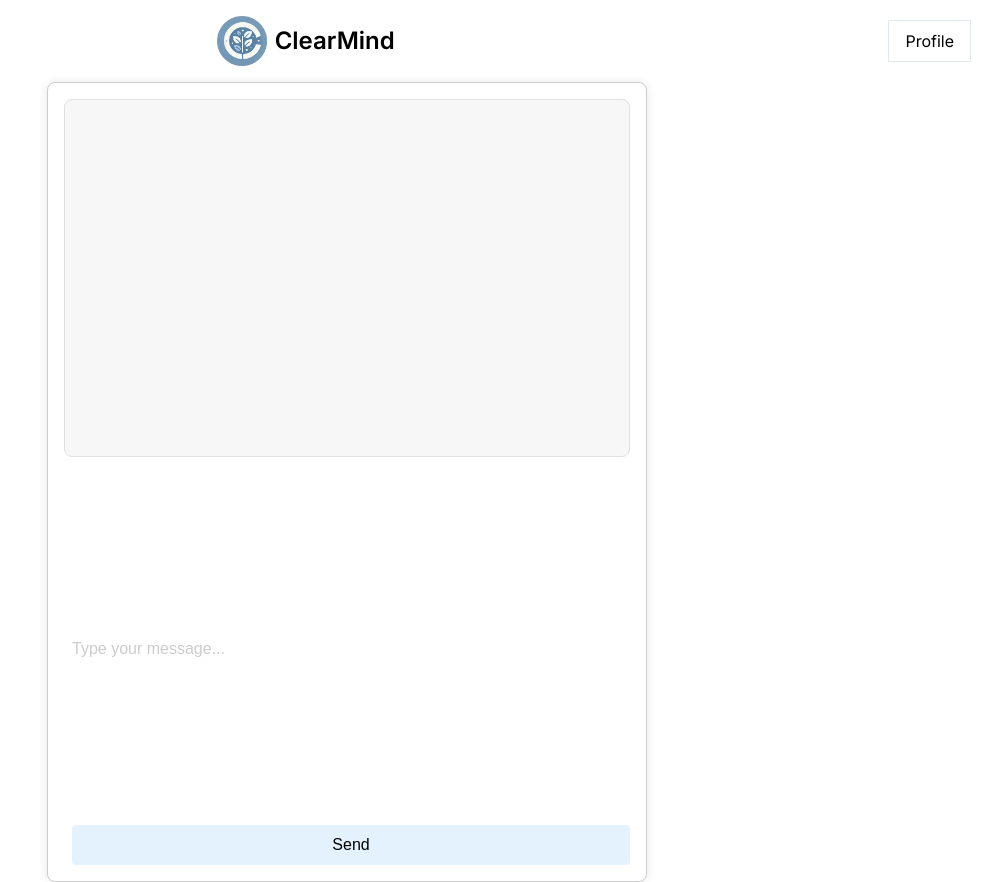
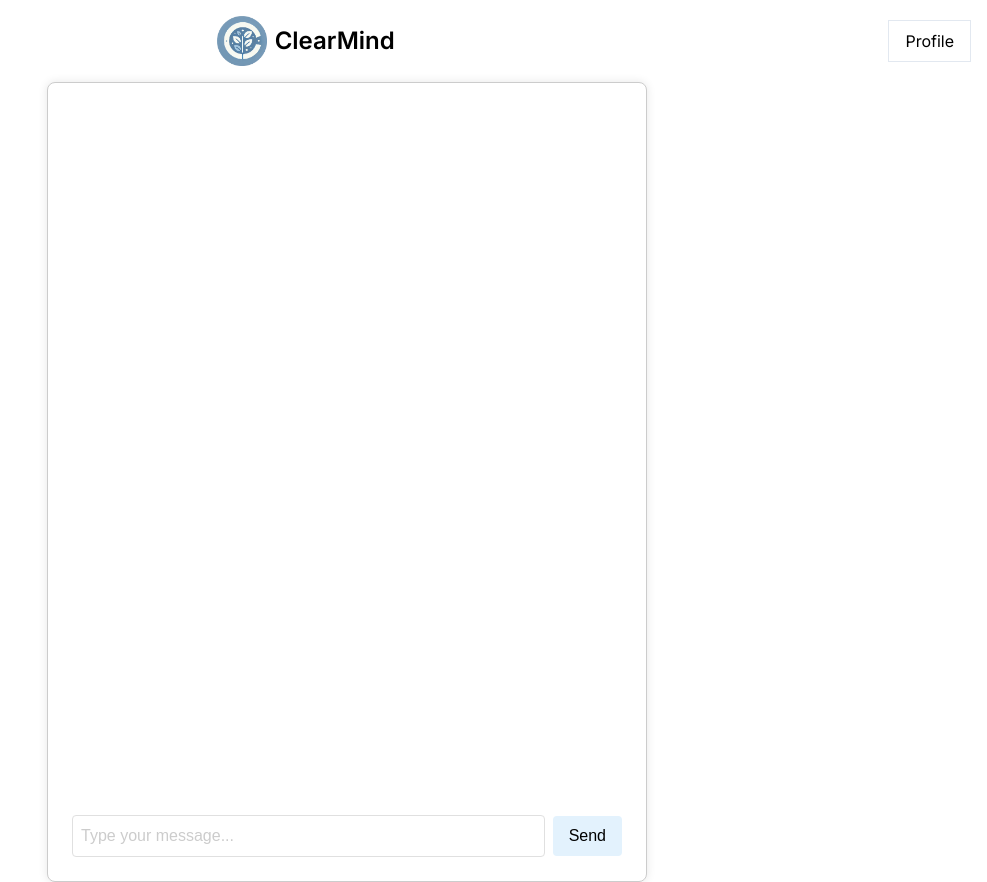
Before and after one commit to TheVilfer/clearMindMirror, a Next.js app in the folder frontend/: page /chat in a window 1280 px wide. Shown: the whole page, without its empty margins (293-1280 px from the left). Built offline with nearby package versions, Linux system fonts and the light colour scheme.

Commit message:
changed css not final

```diff
--- a/frontend/components/Chat.js
+++ b/frontend/components/Chat.js
@@ -1,4 +1,4 @@
-'use client'
+'use client';
 // components/Chat.js
 import { useState } from 'react';
 import styles from './Chat.module.css';
@@ -36,6 +36,7 @@ export default function Chat() {
           </div>
         ))}
       </div>
+      <div className={styles.inputContainer}>
         <input
           type="text"
           value={input}
@@ -46,5 +47,6 @@ export default function Chat() {
         />
         <button onClick={sendMessage} className={styles.button}>Send</button>
       </div>
+    </div>
   );
 }
--- a/frontend/components/Chat.module.css
+++ b/frontend/components/Chat.module.css
@@ -1,56 +1,3 @@
-/* components/Chat.module.css */
-.chatContainer {
-    display: flex;
-    flex-direction: column;
-    height: 100vh;
-    max-width: 600px;
-    margin: 0 auto;
-    border: 1px solid #ccc;
-    border-radius: 8px;
-    padding: 16px;
-    box-shadow: 0 0 10px rgba(0, 0, 0, 0.1);
-    color: bla;
-  }
-
-  .messages {
-    flex: 1;
-    overflow-y: auto;
-    margin-bottom: 16px;
-  }
-
-  .userMessage {
-    background-color: #e0f7fa;
-    align-self: flex-end;
-    padding: 8px 12px;
-    border-radius: 8px;
-    margin-bottom: 8px;
-  }
-
-  .botMessage {
-    background-color: #f1f8e9;
-    align-self: flex-start;
-    padding: 8px 12px;
-    border-radius: 8px;
-    margin-bottom: 8px;
-  }
-
-  .input {
-    width: calc(100% - 72px);
-    padding: 8px;
-    margin-right: 8px;
-    border: 1px solid #ccc;
-    border-radius: 4px;
-  }
-
-  .button {
-    padding: 8px 16px;
-    background-color: #007bff;
-    color: white;
-    border: none;
-    border-radius: 4px;
-    cursor: pointer;
-  }
-
 .chatContainer {
   display: flex;
   flex-direction: column;
@@ -60,6 +7,9 @@
   padding: 16px;
   background-color: #ffffff; /* White background */
   font-family: Arial, sans-serif;
+  border: 1px solid #ccc;
+  border-radius: 8px;
+  box-shadow: 0 0 10px rgba(0, 0, 0, 0.1);
 }
 
 .messages {
@@ -67,64 +17,53 @@
   overflow-y: auto;
   margin-bottom: 16px;
   padding: 10px;
-    border: 1px solid #e0e0e0;
-    border-radius: 8px;
-    background-color: #f7f7f7; /* Light grey background for messages area */
+  background-color: transparent; /* Transparent background */
+  border: none; /* No borders */
 }
 
 .message {
   display: flex;
   align-items: center;
+  justify-content: flex-end; /* Align messages to the right */
   margin-bottom: 12px;
 }
 
-  .message .avatar {
-    width: 40px;
-    height: 40px;
-    border-radius: 50%;
-    background-color: #cccccc;
-    margin-right: 12px;
+.userMessage, .botMessage {
+  padding: 10px;
+  border-radius: 10px;
+  margin-bottom: 8px;
+  max-width: 70%; /* Limits the message width */
+  word-wrap: break-word;
+  box-shadow: 0 1px 3px rgba(0, 0, 0, 0.1);
+  align-self: flex-end; /* Align both user and bot messages to the right */
 }
 
 .userMessage {
   background-color: #e3f2fd; /* Light blue background for user messages */
   color: black;
-    align-self: flex-end;
-    padding: 10px;
-    border-radius: 10px;
-    margin-bottom: 8px;
-    max-width: 70%;
-    word-wrap: break-word;
 }
 
 .botMessage {
   background-color: #ffffff; /* White background for bot messages */
   color: black;
   border: 1px solid #e0e0e0;
-    align-self: flex-start;
-    padding: 10px;
-    border-radius: 10px;
-    margin-bottom: 8px;
-    max-width: 70%;
-    word-wrap: break-word;
-    box-shadow: 0 1px 3px rgba(0, 0, 0, 0.1);
 }
 
 .inputContainer {
   display: flex;
   align-items: center;
-    border: 1px solid #e0e0e0;
-    border-radius: 8px;
   padding: 8px;
   background-color: #ffffff;
 }
 
 .input {
   flex: 1;
-    border: none;
+  border: 1px solid #e0e0e0;
+  border-radius: 4px;
   outline: none;
   padding: 8px;
   font-size: 16px;
+  margin-right: 8px; /* Added margin to separate from the button */
 }
 
 .input::placeholder {
@@ -138,7 +77,7 @@
   border: none;
   border-radius: 4px;
   cursor: pointer;
-    margin-left: 8px;
+  white-space: nowrap; /* Prevents the button text from wrapping */
 }
 
 .button:hover {
```
Also changed, not shown: 1 other file (tests, documents, lock files or other folders). Lines whose indentation alone changed are shown as unchanged.
